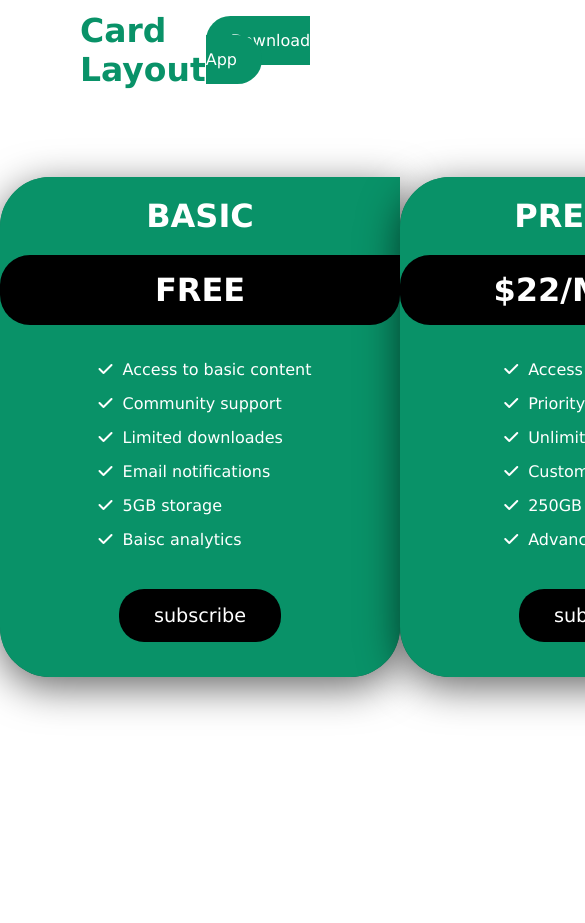
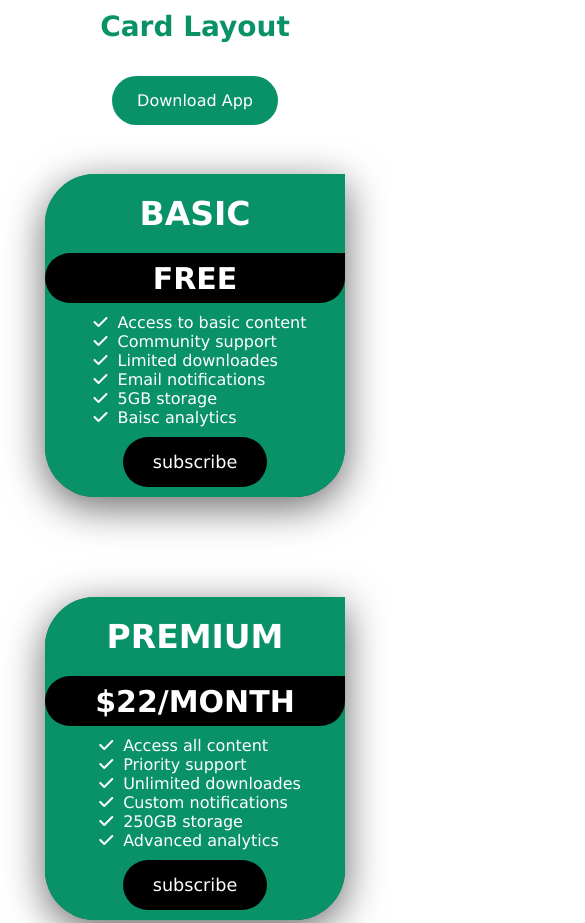
Before and after one commit to git-rishabhjain12/Card-Layout-1, a plain HTML site: page index.html in a window 390 px wide. Shown: the top 923 px of the page, 585 px wide, since content can reach past the window. Before the commit the page ends 844 px from the top, so only its background shows below. Drawn offline with Linux system fonts and the light colour scheme.

Commit message:
responsive code added

```diff
--- a/style.css
+++ b/style.css
@@ -41,7 +41,7 @@ body {
   align-items: center;
   justify-content: space-around;
   height: 70%;
-  margin-top: 2rem;
+  margin-top: 4rem;
 }
 
 .card {
@@ -91,7 +91,7 @@ body {
   margin: 25px 0;
   border-radius: 25px;
   text-decoration: none;
-  font-size: 1.2rem;
+  font-size: 1.1rem;
 }
 
 .fa-check {
@@ -143,3 +143,82 @@ body {
   transform: translateY(-20px);
   transition: 0.5s;
 }
+
+
+@media screen and (max-width: 1350px) {
+  .card {
+    width: 350px;
+    height: 420px;
+  }
+
+  .card a {
+    margin: 20px 0;
+  }
+
+  .card h1:last-of-type {
+    width: 350px;
+    margin: 10px 0;
+    height: 70px;
+  }
+
+  .card ul li {
+    margin: 5px 0;
+  }
+}
+
+@media screen and (max-width: 1150px) {
+  .card-container {
+    flex-direction: column;
+    gap: 80px;
+  }
+}
+
+@media screen and (max-width: 600px) {
+  .navbar {
+    margin: 0 auto;
+    padding: 0 20px;
+  }
+
+  .navbar .logo a {
+    font-size: 28px;
+  }
+}
+
+@media screen and (max-width: 400px) {
+  .navbar {
+    margin-top: 10px;
+    display: flex;
+    flex-direction: column;
+  }
+
+  .card-container {
+    flex-direction: column;
+    gap: 100px;
+  }
+
+  .card {
+    flex-direction: column;
+    width: 300px;
+    height: 500px;
+  }
+
+  .card h1:first-of-type {
+    font-size: 33px;
+  }
+
+  .card h1:last-of-type {
+    height: 50px;
+    width: 300px;
+    font-size: 30px;
+  }
+
+  .card ul li {
+    margin: 0;
+  }
+
+  .card a {
+    padding: 15px 30px;
+    margin: 10px 0;
+  }
+
+}
```
